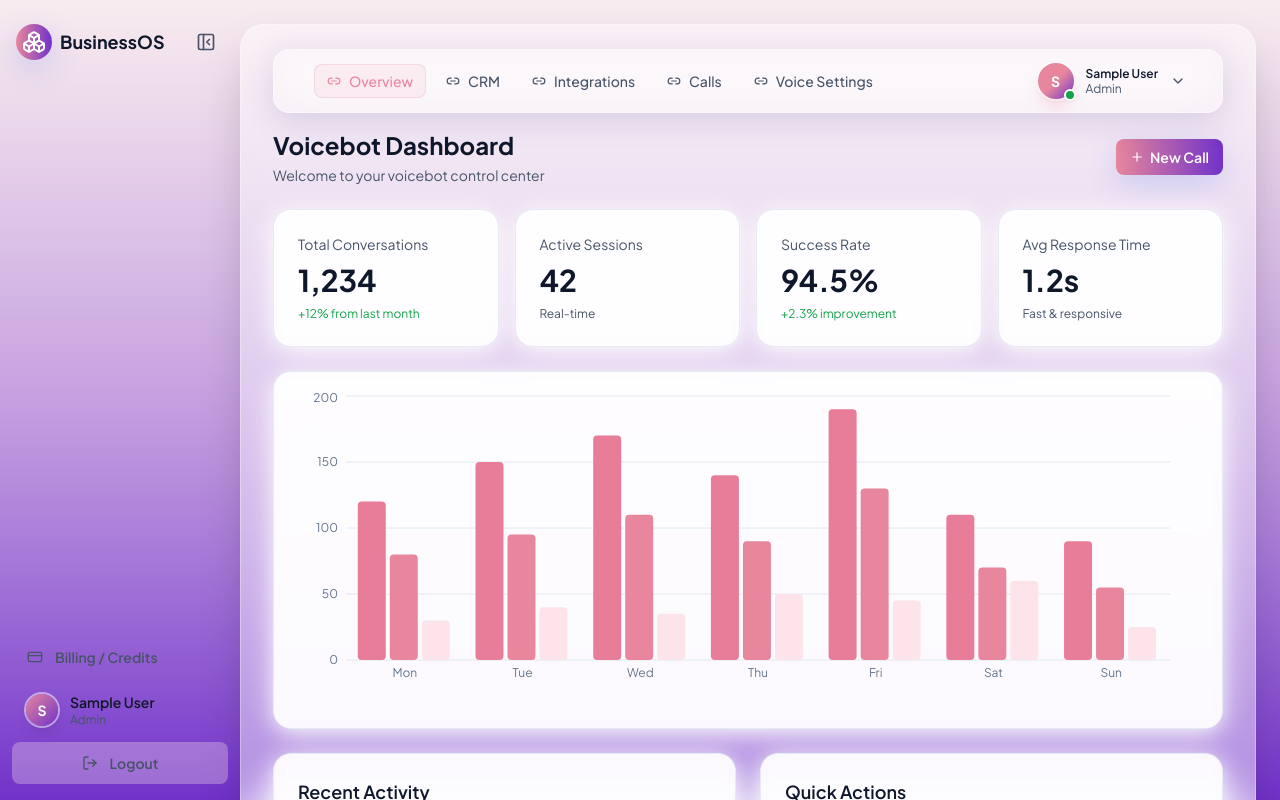
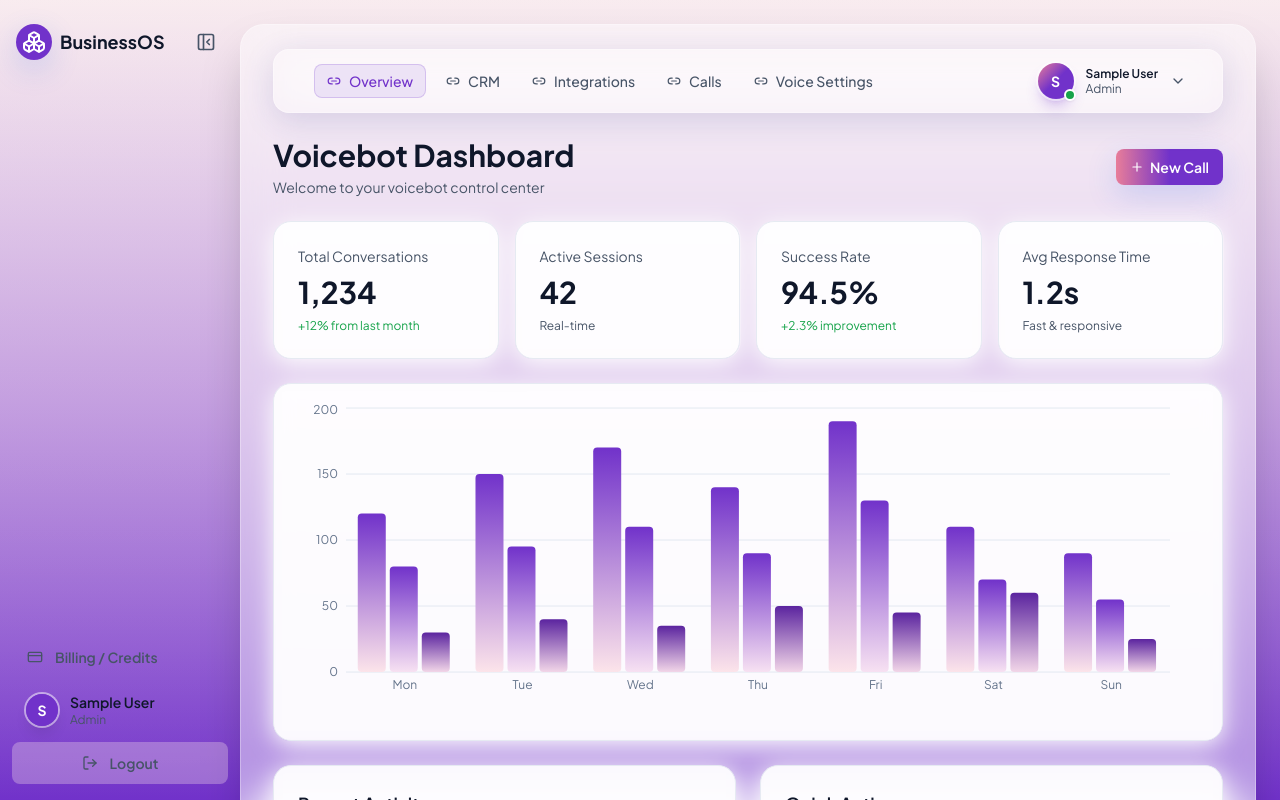
Before and after one commit to singhsharad529/business-os, a React (Vite) app: page /app/voicebot/dashboard in a window 1280 px wide. Shown: the top 800 px of the page. Built offline with nearby package versions, Linux system fonts and the light colour scheme; sample sign-in values are in the browser's storage.

Commit message:
updated chart bar colors and primary color

```diff
--- a/src/components/AIAssistant.tsx
+++ b/src/components/AIAssistant.tsx
@@ -43,7 +43,7 @@ export function AIAssistant() {
     <>
       <button
         onClick={() => setIsOpen(!isOpen)}
-        className="fixed bottom-6 right-6 w-14 h-14 bg-gradient-to-r from-primary to-accent text-white rounded-full shadow-glow flex items-center justify-center transition-all z-40 hover:scale-110 hover:shadow-card"
+        className="fixed bottom-6 right-6 w-14 h-14 bg-gradient-to-r from-primary-strong via-primary to-accent text-white rounded-full shadow-glow flex items-center justify-center transition-all z-40 hover:scale-110 hover:shadow-card"
       >
         {isOpen ? <X className="w-6 h-6" /> : <Sparkles className="w-6 h-6" />}
       </button>
--- a/src/components/Navbar.tsx
+++ b/src/components/Navbar.tsx
@@ -157,7 +157,7 @@ export function Navbar({ selectedMenuId }: NavbarProps) {
               className="flex items-center gap-3 hover:bg-white/20 px-3 py-1.5 rounded-xl transition-all duration-500 ease-out hover:scale-105 active:scale-95 group"
             >
               <div className="relative">
-                <div className="w-9 h-9 bg-gradient-to-br from-primary via-primary to-accent rounded-xl flex items-center justify-center text-white font-bold text-sm shadow-lg shadow-primary/30 ring-2 ring-white/50">
+                <div className="w-9 h-9 bg-gradient-to-br from-primary-strong via-primary to-accent rounded-xl flex items-center justify-center text-white font-bold text-sm shadow-lg shadow-primary/30 ring-2 ring-white/50">
                   {user?.avatar || user?.name?.charAt(0).toUpperCase()}
                 </div>
                 <div className="absolute -bottom-0.5 -right-0.5 w-3 h-3 bg-success rounded-full border-2 border-white shadow-sm"></div>
--- a/src/components/Sidebar.tsx
+++ b/src/components/Sidebar.tsx
@@ -118,7 +118,7 @@ export function Sidebar({ selectedMenuId, onMenuSelect, onCollapseChange, isColl
           className={({ isActive }) =>
             `group flex items-center rounded-lg text-sm font-semibold transition-all duration-200 border border-transparent
             ${isCollapsed
-              ? 'px-2 py-2.5'
+              ? 'px-2 py-2.5 justify-center'
               : 'gap-3 px-3.5 py-2.5'
             }
             ${isActive
@@ -129,7 +129,7 @@ export function Sidebar({ selectedMenuId, onMenuSelect, onCollapseChange, isColl
           title={isCollapsed ? "Billing / Credits" : undefined}
         >
           <CreditCard className={`w-4 h-4 transition-colors flex-shrink-0 ${isCollapsed ? '' : 'group-hover:text-primary'}`} />
-          {!isCollapsed && <span>Billing / Credits</span>}
+          {!isCollapsed && <span className="">Billing / Credits</span>}
         </NavLink>
 
         <div className={`flex items-center ${isCollapsed ? 'justify-center px-2 py-2.5' : 'gap-3 px-3.5 py-2.5'}`}>
--- a/src/components/chart/BarChart.tsx
+++ b/src/components/chart/BarChart.tsx
@@ -13,10 +13,14 @@ import {
     ChartTooltipContent,
 } from "@/components/ui/chart"
 
+type GradientType = {
+    start: string,
+    end: string
+}
 type Series = {
     key: string
     label: string
-    color: string
+    gradient: GradientType
 }
 
 type Props = {
@@ -25,10 +29,15 @@ type Props = {
 }
 
 export default function GenericBarChart({ data, series }: Props) {
+    console.log('data is', data, series);
+
     const config = Object.fromEntries(
         series.map((s) => [
             s.key,
-            { label: s.label, color: s.color },
+            {
+                label: s.label,
+                color: s.gradient.end,
+            },
         ])
     )
 
@@ -37,6 +46,24 @@ export default function GenericBarChart({ data, series }: Props) {
             <BarChart data={data}
                 margin={{ top: 8, right: 12, left: 0, bottom: 0 }}
             >
+
+                {/* Gradients */}
+                <defs>
+                    {series.map((s) => (
+                        <linearGradient
+                            key={s.key}
+                            id={`gradient-${s.key}`}
+                            x1="0"
+                            y1="1"
+                            x2="0"
+                            y2="0"
+                        >
+                            <stop offset="0%" stopColor={s.gradient.start} />
+                            <stop offset="100%" stopColor={s.gradient.end} />
+                        </linearGradient>
+                    ))}
+                </defs>
+
                 <CartesianGrid vertical={false} stroke="hsl(var(--border))" />
                 <XAxis
                     dataKey="label"
@@ -59,7 +86,7 @@ export default function GenericBarChart({ data, series }: Props) {
                     <Bar
                         key={s.key}
                         dataKey={s.key}
-                        fill={s.color}
+                        fill={`url(#gradient-${s.key})`}
                         radius={4}
                     />
                 ))}
--- a/src/index.css
+++ b/src/index.css
@@ -27,9 +27,16 @@
     --chart-1: 12 76% 61%;
     --chart-2: 173 58% 39%;
     --chart-3: 197 37% 24%;
-    --chart-success: theme(colors.primary.strong);
-    --chart-appointment: theme(colors.primary.DEFAULT);
-    --chart-failed: theme(colors.primary.soft);
+    /* Main chart gradient (matches background) */
+    --chart-gradient-start: #FCE4EA;
+    --chart-gradient-end: #7132CA;
+
+    /* Optional semantic variants */
+    --chart-gradient-success-start: #F7E1F2;
+    --chart-gradient-success-end: #7132CA;
+
+    --chart-gradient-danger-start: #F2D6E8;
+    --chart-gradient-danger-end: #5B249F;
   }
 
   .dark {
@@ -233,7 +240,7 @@
   }
 
   .btn-primary {
-    @apply bg-gradient-to-r from-primary to-accent text-white shadow-glow hover:shadow-card hover:-translate-y-0.5 focus:ring-primary/40;
+    @apply bg-gradient-to-r from-primary-strong via-primary to-accent text-white shadow-glow hover:shadow-card hover:-translate-y-0.5 focus:ring-primary/40;
   }
 
   .btn-secondary {
--- a/src/lib/calls.ts
+++ b/src/lib/calls.ts
@@ -13,16 +13,25 @@ export const callSeries = [
   {
     key: "success",
     label: "Successful",
-    color: "var(--chart-success)",
+    gradient: {
+      start: "var(--chart-gradient-start)",
+      end: "var(--chart-gradient-end)",
+    },
   },
   {
     key: "appointment",
     label: "Appointment",
-    color: "var(--chart-appointment)",
+    gradient: {
+      start: "var(--chart-gradient-success-start)",
+      end: "var(--chart-gradient-success-end)",
+    },
   },
   {
     key: "failed",
     label: "Failed",
-    color: "var(--chart-failed)",
+    gradient: {
+      start: "var(--chart-gradient-danger-start)",
+      end: "var(--chart-gradient-danger-end)",
+    },
   },
 ];
--- a/src/lib/metrics.ts
+++ b/src/lib/metrics.ts
@@ -11,16 +11,25 @@ export const metricsSeries = [
   {
     key: "total",
     label: "Total",
-    color: "var(--chart-success)",
+    gradient: {
+      start: "var(--chart-gradient-start)",
+      end: "var(--chart-gradient-end)",
+    },
   },
   {
     key: "period",
     label: "This Period",
-    color: "var(--chart-appointment)",
+    gradient: {
+      start: "var(--chart-gradient-success-start)",
+      end: "var(--chart-gradient-success-end)",
+    },
   },
   {
     key: "action",
     label: "Needs Action",
-    color: "var(--chart-failed)",
+    gradient: {
+      start: "var(--chart-gradient-danger-start)",
+      end: "var(--chart-gradient-danger-end)",
+    },
   },
 ];
--- a/src/pages/company/CompanyDashboard.tsx
+++ b/src/pages/company/CompanyDashboard.tsx
@@ -251,7 +251,7 @@ export function CompanyDashboard() {
   };
 
   return (
-    <div className="space-y-6">
+    <div className="space-y-6 my-2">
       {/* Top Summary Section */}
       <div className="flex flex-col sm:flex-row sm:items-center sm:justify-between gap-4">
         <div>
--- a/src/pages/company/EntityList.tsx
+++ b/src/pages/company/EntityList.tsx
@@ -94,7 +94,7 @@ export function EntityList({ templateName }: EntityListProps) {
   };
 
   return (
-    <div>
+    <div className='my-2'>
       <div className="flex items-center justify-between mb-4">
         <div>
           <h1 className="text-3xl font-bold text-text-main">{templateName}</h1>
--- a/src/pages/voicebot/VoicebotDashboard.tsx
+++ b/src/pages/voicebot/VoicebotDashboard.tsx
@@ -6,10 +6,10 @@ import { Plus } from "lucide-react";
 
 export function VoicebotDashboard() {
   return (
-    <div className="space-y-6">
+    <div className="space-y-6 my-2">
       <div className="flex justify-between items-center">
         <div>
-          <h1 className="text-2xl font-bold text-text-main">Voicebot Dashboard</h1>
+          <h1 className="text-3xl font-bold text-text-main">Voicebot Dashboard</h1>
           <p className="text-text-muted mt-1">Welcome to your voicebot control center</p>
         </div>
         <div>
--- a/tailwind.config.js
+++ b/tailwind.config.js
@@ -19,7 +19,7 @@ export default {
           foreground: "hsl(var(--popover-foreground))",
         },
         primary: {
-          DEFAULT: "#e7869c", // soft coral/pink
+          DEFAULT: "#7132CA", // soft coral/pink
           soft: "#FCE4EA",
           strong: "#E87D99",
           foreground: "hsl(var(--primary-foreground))",
```
